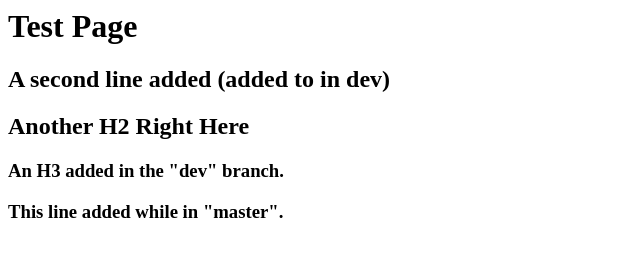
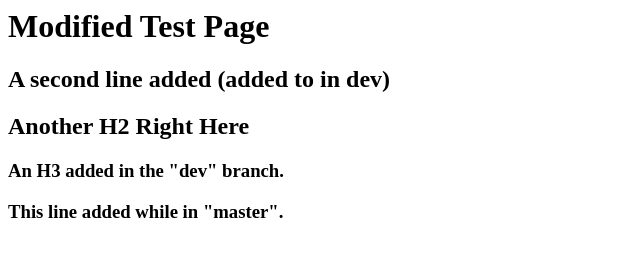
Before and after one commit to ABDallas2/LNX02, a plain HTML site: page index.html in a window 1280 px wide. Shown: the whole page, without its empty margins (0-640 px from the left). Drawn offline with Linux system fonts and the light colour scheme.

Commit message:
Modified first <h1> of index.html with "Modified" added.

```diff
--- a/index.html
+++ b/index.html
@@ -3,7 +3,7 @@
 	<title>NEW TITLE ON ORIGINAL REPO</title>
 </head>
 <body>
-	<h1>Test Page</h1>
+	<h1>Modified Test Page</h1>
 	<h2>A second line added (added to in dev)</h2>
 	<h2>Another H2 Right Here</h2>
 	<h3>An H3 added in the "dev" branch.</h3>
```
